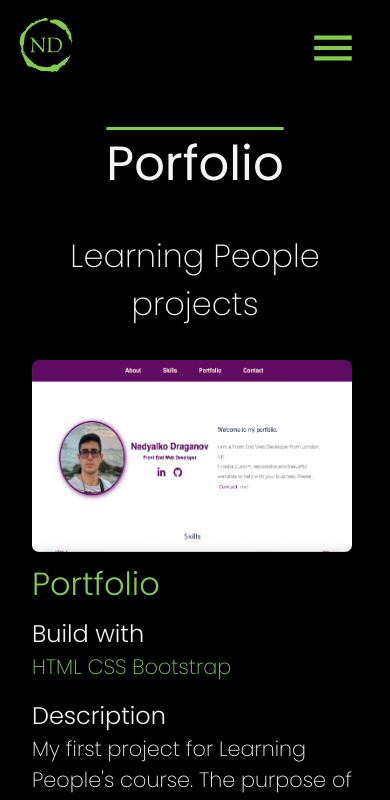
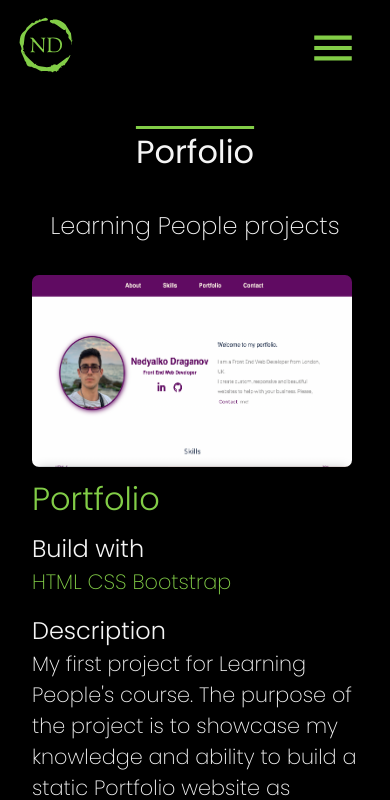
Before and after one commit to NDraganov/nedyalko-draganov, a Next.js app: page /portfolio in a window 390 px wide. Shown: the top 800 px of the page. Built offline with nearby package versions, Linux system fonts and the light colour scheme.

Commit message:
Reduce font size for mobile

```diff
--- a/components/about-page/about-text.module.css
+++ b/components/about-page/about-text.module.css
@@ -8,3 +8,9 @@
 .text span {
   color: var(--dark-green);
 }
+
+@media screen and (max-width: 450px) {
+  .text p {
+    font-size: 1.3rem;
+  }
+}
--- a/components/button/button.module.css
+++ b/components/button/button.module.css
@@ -4,7 +4,7 @@
 }
 .button a {
   color: var(--dark-green);
-  font-size: 1.2rem;
+  font-size: 1.5rem;
   text-decoration: none;
   padding: 0.5rem 1rem;
 }
@@ -14,3 +14,9 @@
 .button:hover a {
   color: var(--light-grey);
 }
+
+@media screen and (max-width: 450px) {
+  .buttons a {
+    font-size: 1.2rem;
+  }
+}
--- a/components/layout/layout.jsx
+++ b/components/layout/layout.jsx
@@ -18,7 +18,7 @@ const Layout = (props) => {
     <Fragment>
       <Navigation click={handleOpenSideBar} />
       <Sidebar
-        style={sideBar === false && classes.hide}
+        style={sideBar === false ? classes.hide : undefined}
         click={handleCloseSideBar}
       />
       <main>{props.children}</main>
--- a/styles/globals.css
+++ b/styles/globals.css
@@ -25,7 +25,8 @@ h1 {
   color: var(--light-grey);
   font-size: 3rem;
   font-weight: 400;
-  text-decoration: overline var(--dark-green) 0.2rem;
+  text-decoration: overline 0.2rem;
+  text-decoration-color: var(--dark-green);
   text-align: center;
 }
 h2 {
@@ -35,3 +36,12 @@ h2 {
   text-align: center;
   margin: 2rem 0 2rem;
 }
+
+@media screen and (max-width: 450px) {
+  h1 {
+    font-size: 2rem;
+  }
+  h2 {
+    font-size: 1.5rem;
+  }
+}
```
